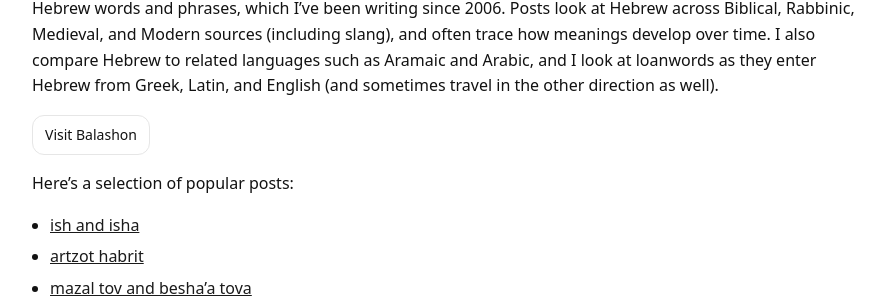
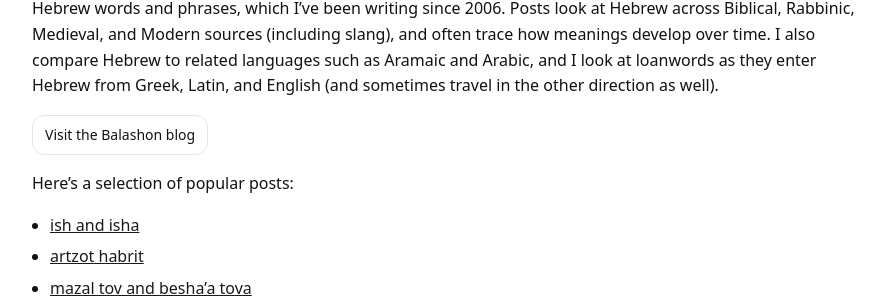
Before and after one commit to davidcurwin/davidcurwin.github.io, a Jekyll site: the page built from balashon.md, in a window 1280 px wide. Shown: the part 196-501 px from the top of the page, without its empty margins (196-1080 px from the left). Built offline with Jekyll 4.4.1, drawn with Linux system fonts in a browser that asks for light colours.

Commit message:
Update link text for Balashon blog

```diff
--- a/balashon.md
+++ b/balashon.md
@@ -7,7 +7,7 @@ permalink: /balashon/
 “Balashon – Hebrew Language Detective” is my blog where I investigate the meanings and histories of Hebrew words and phrases, which I’ve been writing since 2006. Posts look at Hebrew across Biblical, Rabbinic, Medieval, and Modern sources (including slang), and often trace how meanings develop over time. I also compare Hebrew to related languages such as Aramaic and Arabic, and I look at loanwords as they enter Hebrew from Greek, Latin, and English (and sometimes travel in the other direction as well).
 
 <div class="btnrow">
-  <a class="btn" href="https://balashon.com/">Visit Balashon</a>
+  <a class="btn" href="https://balashon.com/">Visit the Balashon blog</a>
 </div>
 
 Here's a selection of popular posts:
```
